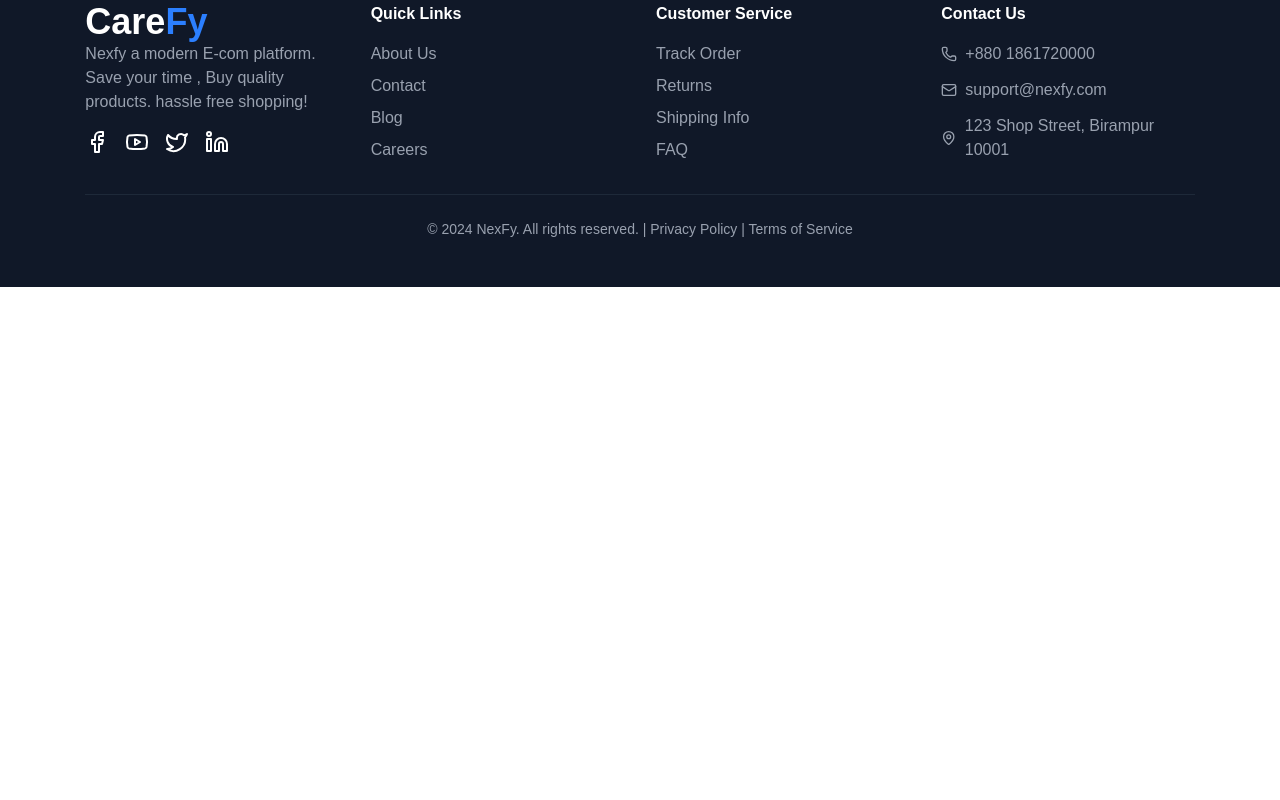
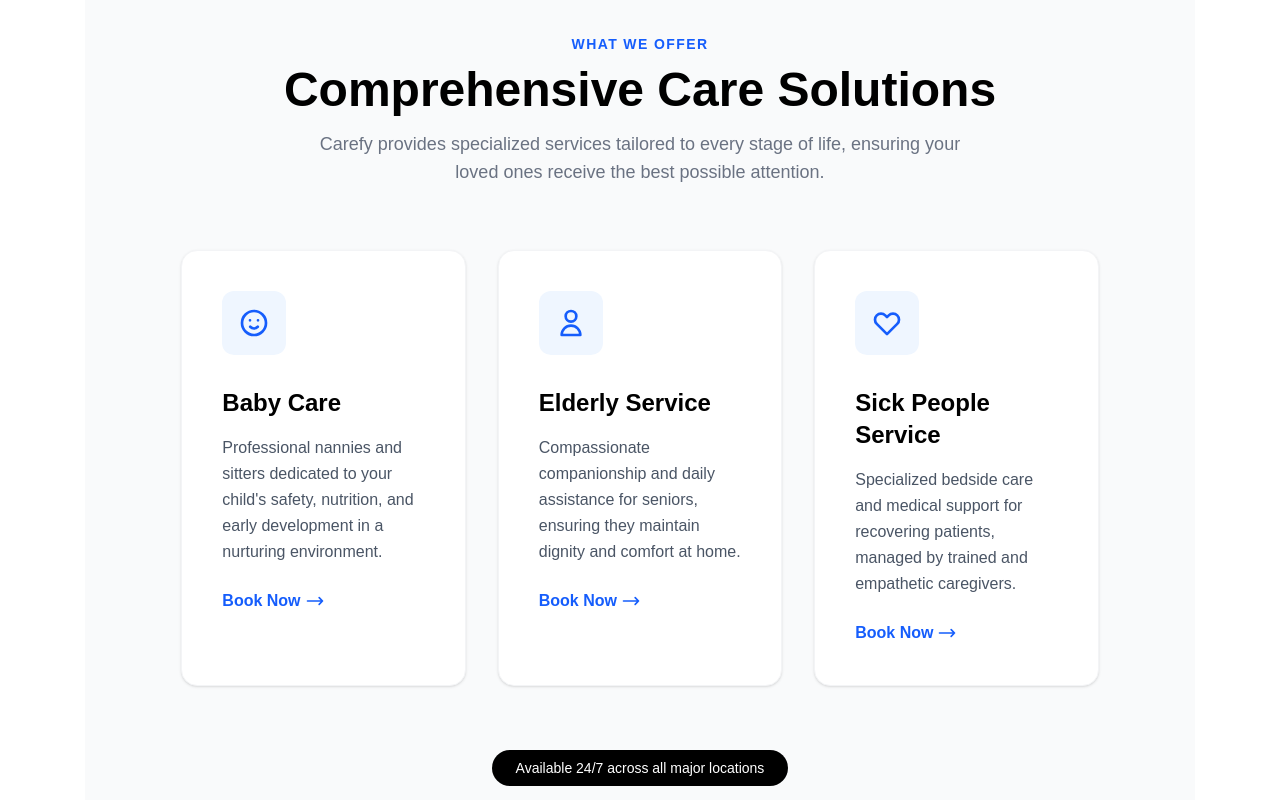
Before and after one commit to mohyminulislam-mi/CareFy, a Next.js app: page / in a window 1280 px wide. Shown: the part 1680-2480 px from the top of the page. Before the commit the page ends 1967 px from the top, so only its background shows below. Built offline with nearby package versions, Linux system fonts and the light colour scheme.

Commit message:
added service section

```diff
--- a/src/app/(mainLayout)/page.jsx
+++ b/src/app/(mainLayout)/page.jsx
@@ -1,5 +1,6 @@
 import AboutCarefy from "@/components/pages/home/AboutCarefy";
 import Hero from "@/components/pages/home/Hero";
+import Services from "@/components/pages/home/Services";
 import React from "react";
 
 const page = () => {
@@ -7,6 +8,7 @@ const page = () => {
     <section className="max-w-11/12 mx-auto px-4 sm:px-6 lg:px-8">
       <Hero />
       <AboutCarefy />
+      <Services />
     </section>
   );
 };
--- a/src/components/pages/home/AboutCarefy.jsx
+++ b/src/components/pages/home/AboutCarefy.jsx
@@ -111,7 +111,7 @@ const AboutCarefy = () => {
               Book a Service
             </Link>
             <Link
-              href="/services"
+              href="#services"
               className="border-2 border-black text-black px-10 py-4 rounded-lg font-bold hover:bg-black hover:text-white transition-all duration-300"
             >
               Join as a Carer
--- /dev/null
+++ b/src/components/pages/home/Services.jsx
@@ -0,0 +1,137 @@
+import React from "react";
+
+const Services = () => {
+  const services = [
+    {
+      title: "Baby Care",
+      description:
+        "Professional nannies and sitters dedicated to your child's safety, nutrition, and early development in a nurturing environment.",
+      icon: (
+        <svg
+          className="w-8 h-8"
+          fill="none"
+          stroke="currentColor"
+          viewBox="0 0 24 24"
+          xmlns="http://www.w3.org/2000/svg"
+        >
+          <path
+            strokeLinecap="round"
+            strokeLinejoin="round"
+            strokeWidth="2"
+            d="M14.828 14.828a4 4 0 01-5.656 0M9 10h.01M15 10h.01M21 12a9 9 0 11-18 0 9 9 0 0118 0z"
+          ></path>
+        </svg>
+      ),
+    },
+    {
+      title: "Elderly Service",
+      description:
+        "Compassionate companionship and daily assistance for seniors, ensuring they maintain dignity and comfort at home.",
+      icon: (
+        <svg
+          className="w-8 h-8"
+          fill="none"
+          stroke="currentColor"
+          viewBox="0 0 24 24"
+          xmlns="http://www.w3.org/2000/svg"
+        >
+          <path
+            strokeLinecap="round"
+            strokeLinejoin="round"
+            strokeWidth="2"
+            d="M16 7a4 4 0 11-8 0 4 4 0 018 0zM12 14a7 7 0 00-7 7h14a7 7 0 00-7-7z"
+          ></path>
+        </svg>
+      ),
+    },
+    {
+      title: "Sick People Service",
+      description:
+        "Specialized bedside care and medical support for recovering patients, managed by trained and empathetic caregivers.",
+      icon: (
+        <svg
+          className="w-8 h-8"
+          fill="none"
+          stroke="currentColor"
+          viewBox="0 0 24 24"
+          xmlns="http://www.w3.org/2000/svg"
+        >
+          <path
+            strokeLinecap="round"
+            strokeLinejoin="round"
+            strokeWidth="2"
+            d="M4.318 6.318a4.5 4.5 0 000 6.364L12 20.364l7.682-7.682a4.5 4.5 0 00-6.364-6.364L12 7.636l-1.318-1.318a4.5 4.5 0 00-6.364 0z"
+          ></path>
+        </svg>
+      ),
+    },
+  ];
+
+  return (
+    <section className="bg-gray-50 py-20 px-6 md:px-12 lg:px-24">
+      <div className="max-w-7xl mx-auto">
+        {/* Header */}
+        <div className="text-center mb-16">
+          <h2 className="text-blue-600 font-bold uppercase tracking-widest text-sm mb-3">
+            What We Offer
+          </h2>
+          <h1 className="text-4xl md:text-5xl font-black text-black">
+            Comprehensive Care Solutions
+          </h1>
+          <p className="text-gray-500 mt-4 max-w-2xl mx-auto text-lg">
+            Carefy provides specialized services tailored to every stage of
+            life, ensuring your loved ones receive the best possible attention.
+          </p>
+        </div>
+
+        {/* Services Grid */}
+        <div className="grid grid-cols-1 md:grid-cols-3 gap-8">
+          {services.map((service, index) => (
+            <div
+              key={index}
+              className="group bg-white p-10 rounded-2xl shadow-sm border border-gray-100 hover:border-blue-600 transition-all duration-300 hover:shadow-2xl hover:-translate-y-2"
+            >
+              <div className="w-16 h-16 bg-blue-50 text-blue-600 rounded-xl flex items-center justify-center mb-8 group-hover:bg-blue-600 group-hover:text-white transition-colors duration-300">
+                {service.icon}
+              </div>
+              <h3 className="text-2xl font-bold text-black mb-4">
+                {service.title}
+              </h3>
+              <p className="text-gray-600 leading-relaxed mb-6">
+                {service.description}
+              </p>
+              <a
+                href="#"
+                className="inline-flex items-center text-blue-600 font-bold hover:gap-2 transition-all"
+              >
+                Book Now
+                <svg
+                  className="w-5 h-5 ml-1"
+                  fill="none"
+                  stroke="currentColor"
+                  viewBox="0 0 24 24"
+                >
+                  <path
+                    strokeLinecap="round"
+                    strokeLinejoin="round"
+                    strokeWidth="2"
+                    d="M17 8l4 4m0 0l-4 4m4-4H3"
+                  ></path>
+                </svg>
+              </a>
+            </div>
+          ))}
+        </div>
+
+        {/* Bottom CTA Tagline */}
+        <div className="mt-16 text-center">
+          <p className="bg-black text-white inline-block px-6 py-2 rounded-full text-sm font-medium">
+            Available 24/7 across all major locations
+          </p>
+        </div>
+      </div>
+    </section>
+  );
+};
+
+export default Services;
```
